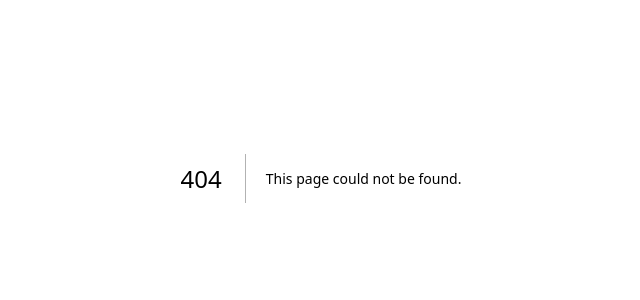
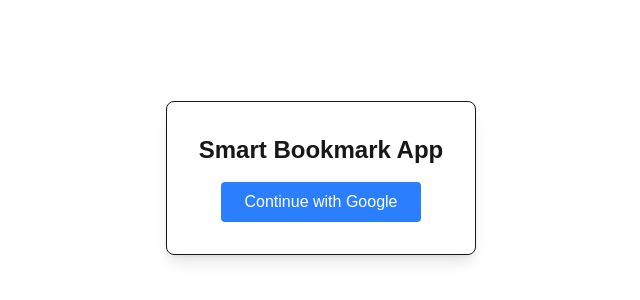
Before and after one commit to SanJeevKumar52/Smart-bookmark-app, a Next.js app: page /login in a window 1280 px wide. Before the commit this address had no page. Shown: the part 222-522 px from the top of the page, without its empty margins (319-959 px from the left). Built offline with nearby package versions, Linux system fonts and the light colour scheme; no server answers.

Commit message:
feat: implement Google OAuth login page with Supabase authentication

```diff
--- /dev/null
+++ b/app/login/page.js
@@ -0,0 +1,40 @@
+"use client";
+
+import { supabase } from "@/lib/supabaseClient";
+
+export default function LoginPage() {
+
+  const handleGoogleLogin = async () => {
+    const { error } = await supabase.auth.signInWithOAuth({
+      provider: "google",
+      options: {
+        redirectTo: "http://localhost:3000/dashboard",
+      },
+    });
+
+    if (error) {
+      console.error("Login error:", error.message);
+    }
+  };
+
+  return (
+    <div className="flex items-center justify-center h-screen">
+
+      <div className="border p-8 rounded-lg shadow-lg text-center">
+
+        <h1 className="text-2xl font-bold mb-4">
+          Smart Bookmark App
+        </h1>
+
+        <button
+          onClick={handleGoogleLogin}
+          className="bg-blue-500 text-white px-6 py-2 rounded hover:bg-blue-600"
+        >
+          Continue with Google
+        </button>
+
+      </div>
+
+    </div>
+  );
+}
--- a/package.json
+++ b/package.json
@@ -11,13 +11,14 @@
   "dependencies": {
     "@supabase/supabase-js": "^2.95.3",
     "next": "16.1.6",
+    "postcss": "^8.5.6",
     "react": "19.2.3",
     "react-dom": "19.2.3"
   },
   "devDependencies": {
-    "@tailwindcss/postcss": "^4",
+    "@tailwindcss/postcss": "^4.1.18",
     "eslint": "^9",
     "eslint-config-next": "16.1.6",
-    "tailwindcss": "^4"
+    "tailwindcss": "^4.1.18"
   }
 }
```
Also changed, not shown: 1 other file (tests, documents, lock files or other folders).
